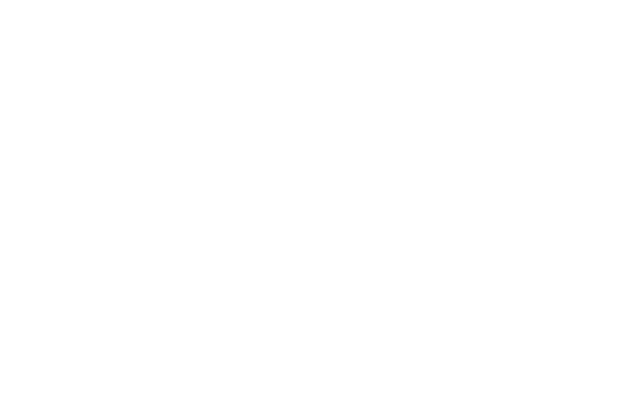
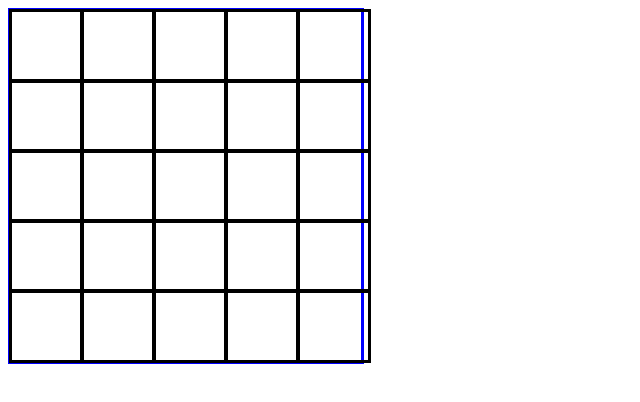
Before and after one commit to andrewmayer312/TOP_Etch-a-Sketch, a plain HTML site: page index.html in a window 1280 px wide. Shown: the whole page, without its empty margins (0-640 px from the left). Drawn offline with Linux system fonts and the light colour scheme.

Commit message:
add styling for grid, row-container, and squares additonal experiments with html

```diff
--- a/index.html
+++ b/index.html
@@ -8,6 +8,43 @@
     <script src = "sourcecode.js" defer></script>
 </head>
 <body>
+    <div id="grid-container">
+        <div class="row-container">
+            <div class = "square"></div>
+            <div class = "square"></div>
+            <div class = "square"></div>
+            <div class = "square"></div>
+            <div class = "square"></div>
+        </div>
+        <div class="row-container">
+            <div class = "square"></div>
+            <div class = "square"></div>
+            <div class = "square"></div>
+            <div class = "square"></div>
+            <div class = "square"></div>
+        </div>
+        <div class="row-container">
+            <div class = "square"></div>
+            <div class = "square"></div>
+            <div class = "square"></div>
+            <div class = "square"></div>
+            <div class = "square"></div>
+        </div>
+        <div class="row-container">
+            <div class = "square"></div>
+            <div class = "square"></div>
+            <div class = "square"></div>
+            <div class = "square"></div>
+            <div class = "square"></div>
+        </div>
+        <div class="row-container">
+            <div class = "square"></div>
+            <div class = "square"></div>
+            <div class = "square"></div>
+            <div class = "square"></div>
+            <div class = "square"></div>
+        </div>
+    </div>
 
 </body>
 </html>
--- a/sourcecode.js
+++ b/sourcecode.js
@@ -0,0 +1 @@
+const gridContiner = document.querySelector("#grid-container");
--- a/stylesheet.css
+++ b/stylesheet.css
@@ -0,0 +1,26 @@
+#grid-container {
+    display: flex;
+    flex-direction: column;
+    width: 350px;
+    height: 350px;
+    border-style: solid;
+    border-color: blue;
+}
+
+.row-container {
+    display: flex;
+    border-style: solid;
+    border-color: red;
+    margin: -1px;
+    border: 0px;
+    flex: 1;
+}
+
+.square {
+    border-style: solid;
+    margin: -1px;
+    aspect-ratio: 1/1;
+    flex-grow: 1;
+    flex-shrink: 1;
+    flex-basis: auto;
+}
```
